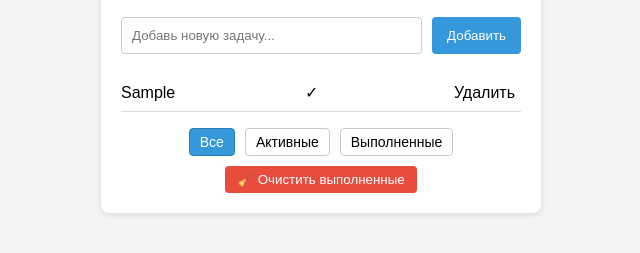
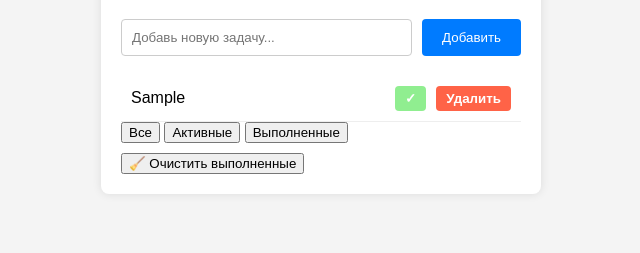
Before and after one commit to Morda2331/first-todo-app, a plain HTML site: page index.html in a window 1280 px wide. Both pictures are taken after typing "Sample" into the empty fields and a click on the button "Добавить". Shown: the part 131-384 px from the top of the page, without its empty margins (319-959 px from the left). Drawn offline with Linux system fonts and the light colour scheme.

Commit message:
Update style.css

```diff
--- a/style.css
+++ b/style.css
@@ -11,18 +11,18 @@ body {
     background: white;
     padding: 20px;
     border-radius: 8px;
-  box-shadow: 0 2px 6px rgba(0, 0, 0, 0.1);
+    box-shadow: 0 0 10px rgba(0, 0, 0, 0.1);
 }
 
 h1 {
     text-align: center;
-  margin-bottom: 20px;
     color: #333;
 }
 
 form {
     display: flex;
     gap: 10px;
+    margin-bottom: 20px;
 }
 
 form input {
@@ -33,106 +33,73 @@ form input {
 }
 
 form button {
-  padding: 10px 15px;
-  background: #3498db;
+    padding: 10px 20px;
+    background: #007bff;
+    border: none;
     color: white;
-  border: none;
     border-radius: 4px;
     cursor: pointer;
+    transition: background 0.3s ease;
 }
 
 form button:hover {
-  background: #2980b9;
+    background: #0056b3;
 }
 
 ul {
     list-style: none;
     padding: 0;
-  margin-top: 20px;
+    margin: 0;
 }
 
 li {
     display: flex;
+    align-items: center;
     justify-content: space-between;
-  align-items: center;
-  padding: 8px 0;
-  border-bottom: 1px solid #ddd;
-  transition: opacity 0.5s ease;
+    padding: 10px;
+    border-bottom: 1px solid #eee;
 }
 
-li.completed span {
-  text-decoration: line-through;
-  color: #888;
+li span {
+    flex: 1;
+    word-break: break-word;
 }
 
-li button {
-  margin-left: 5px;
-  background: none;
-  border: none;
-  cursor: pointer;
-  font-size: 16px;
+/* Стиль выполненной задачи */
+.completed {
+    text-decoration: line-through;
+    color: #999;
 }
 
-li button:hover {
-  color: red;
+/* Кнопки */
+.done-btn {
+    background-color: lightgreen;
+    border: none;
+    padding: 5px 10px;
+    margin-left: 10px;
+    border-radius: 4px;
+    cursor: pointer;
+    font-weight: bold;
+    color: white;
+    transition: background 0.3s;
 }
 
-#task-stats {
-  margin-top: 15px;
-  font-size: 14px;
-  color: #555;
-  text-align: center;
+.done-btn:hover {
+    background-color: green;
 }
 
-#filters {
-  display: flex;
-  justify-content: center;
-  gap: 10px;
-  margin-top: 15px;
-  flex-wrap: wrap;
+.delete-btn {
+    background-color: tomato;
+    border: none;
+    padding: 5px 10px;
+    margin-left: 10px;
+    border-radius: 4px;
+    cursor: pointer;
+    color: white;
+    font-weight: bold;
+    transition: background 0.3s;
 }
 
-.filter-btn {
-  padding: 5px 10px;
-  border: 1px solid #ccc;
-  background: white;
-  border-radius: 4px;
-  cursor: pointer;
-  font-size: 14px;
+.delete-btn:hover {
+    background-color: red;
 }
-
-.filter-btn.active {
-  background: #3498db;
-  color: white;
-  border-color: #2980b9;
-}
-
-.filter-btn:hover {
-  background: #2980b9;
-  color: white;
-}
-
-#clear-completed-container {
-  text-align: center;
-  margin-top: 10px;
-}
-
-#clear-completed-btn {
-  padding: 6px 12px;
-  background: #e74c3c;
-  color: white;
-  border: none;
-  border-radius: 4px;
-  cursor: pointer;
-}
-
-#clear-completed-btn:hover {
-  background: #c0392b;
-}
-
-.edit-input {
-  width: 100%;
-  padding: 8px;
-  border: 1px solid #ccc;
-  border-radius: 4px;
-}
```
Lines whose indentation alone changed are shown as unchanged.
